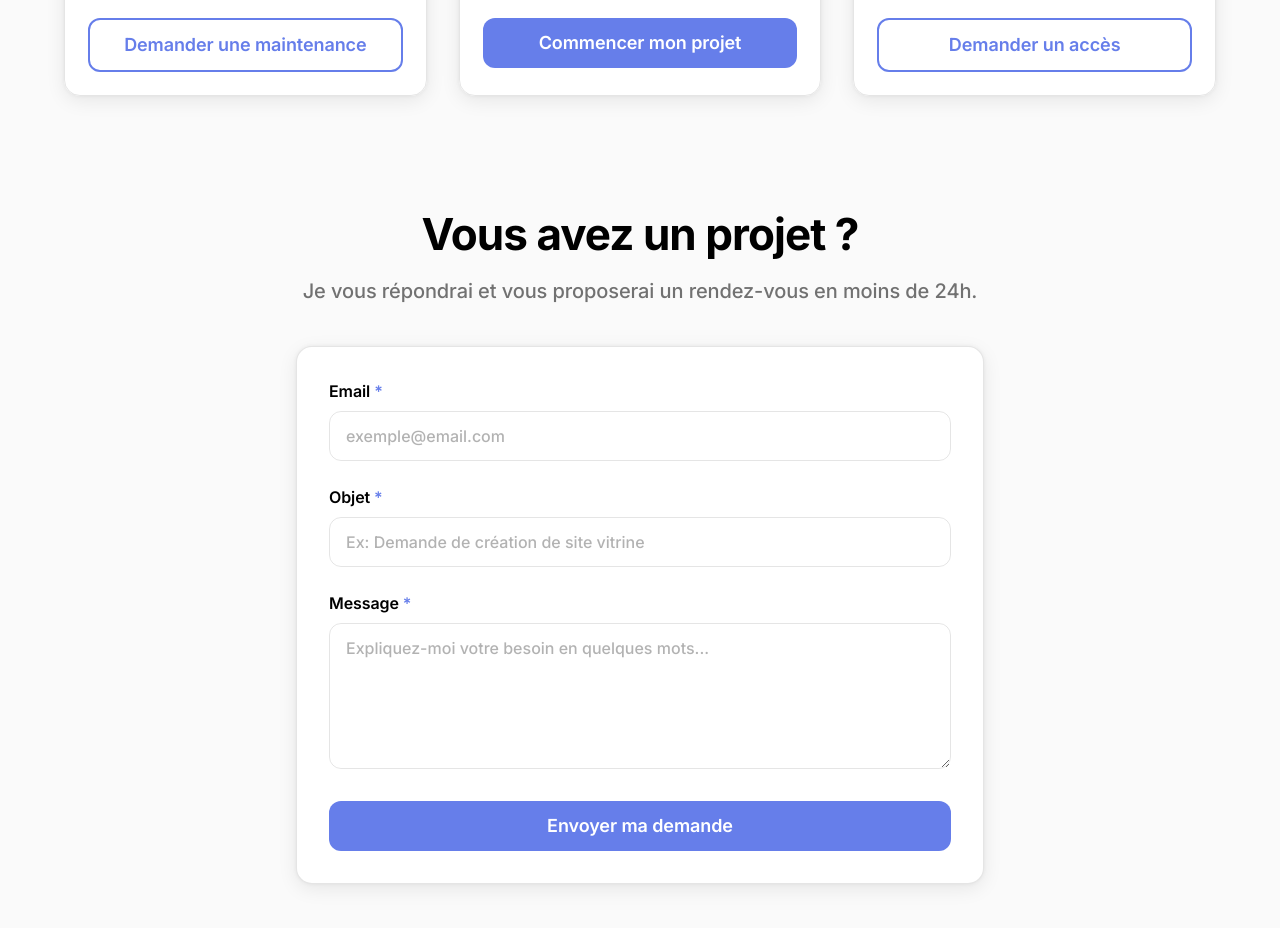
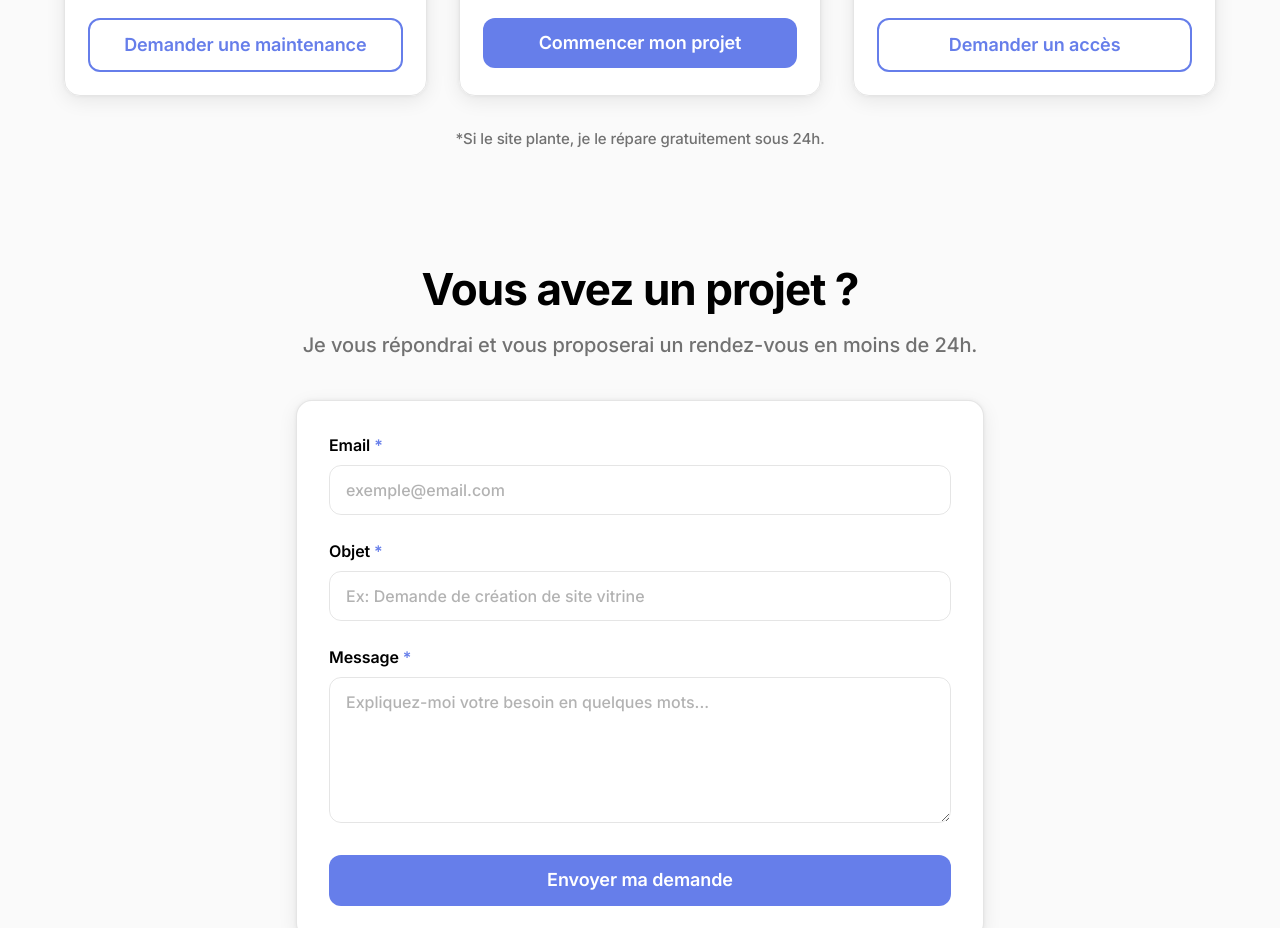
Before and after one commit to MarceauTDML/MarceauTDML-portfolio, a React (Vite) app: page / in a window 1280 px wide. Shown: the part 3940-4868 px from the top of the page. Built offline with nearby package versions, Linux system fonts and the light colour scheme.

Commit message:
v1.8.0
Ajout explication garantie technique

```diff
--- a/src/app/components/Pricing.tsx
+++ b/src/app/components/Pricing.tsx
@@ -164,6 +164,10 @@ export function Pricing() {
             <PricingCard key={card.title} {...card} />
           ))}
         </div>
+
+        <p className="text-center mt-8 text-[14px] md:text-[15px] font-medium tracking-[-0.09px] text-[rgba(0,0,0,0.55)]">
+          *Si le site plante, je le répare gratuitement sous 24h.
+        </p>
       </div>
     </section>
   );
```
